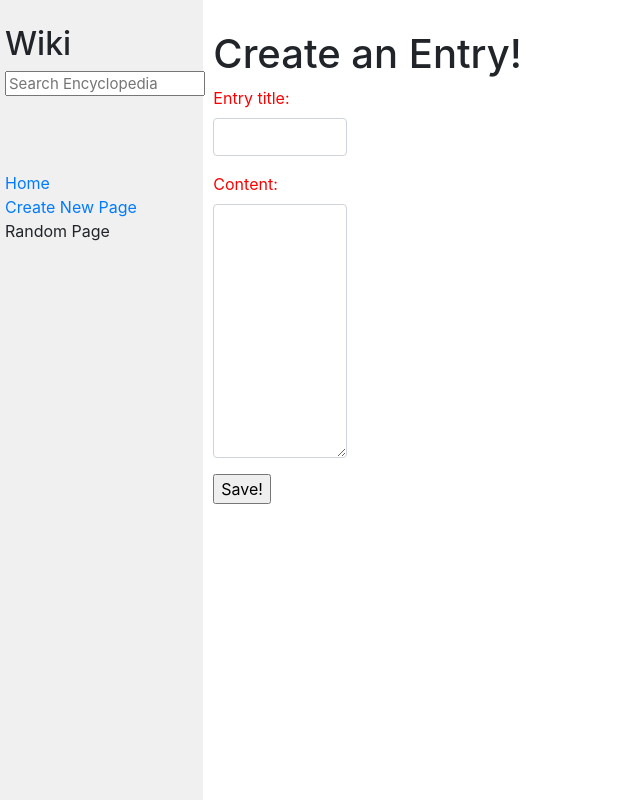
After one commit to Mattmont415/WikipediaClone-Version2-Django-Python, a Django app: page /create in a window 1280 px wide. The commit adds this page. Shown: the whole page, without its empty margins (0-640 px from the left). Run offline with Django 3.2, Linux system fonts and the light colour scheme; some libraries are stand-ins or nearby versions.

Commit message:
Getting the create page to work somewhat!

```diff
--- a/encyclopedia/static/encyclopedia/styles.css
+++ b/encyclopedia/static/encyclopedia/styles.css
@@ -5,6 +5,12 @@ body {
 
 code {
     white-space: pre;
+}
+
+div form {
+  color: red;
+  width: 200px;
+  height: 100px;
 }
 
 h1 {
--- /dev/null
+++ b/encyclopedia/templates/encyclopedia/create.html
@@ -0,0 +1,14 @@
+{% extends "encyclopedia/layout.html" %}
+
+{% block title %}
+    Encyclopedia
+{% endblock %}
+
+{% block body %}
+  <h1>Create an Entry!</h1>
+  <form action="{% url 'create' %}" method="post">
+    {% csrf_token %}
+    {{ form.as_p }}
+    <input type="submit" value="Save!">
+  </form>
+{% endblock %}
--- a/encyclopedia/templates/encyclopedia/layout.html
+++ b/encyclopedia/templates/encyclopedia/layout.html
@@ -12,15 +12,14 @@
         <div class="row">
             <div class="sidebar col-lg-2 col-md-3">
                 <h2>Wiki</h2>
-                <form>
-                  <!-- action="% url 'search' %" method="GET" -->
+                <form action="{% url 'search' %}" method="GET">
                     <input class="search" type="text" name="q" placeholder="Search Encyclopedia">
                 </form>
                 <div>
                     <a href="{% url 'index' %}">Home</a>
                 </div>
                 <div>
-                    Create New Page
+                    <a href="{% url 'create' %}">Create New Page</a>
                 </div>
                 <div>
                     Random Page
--- a/encyclopedia/urls.py
+++ b/encyclopedia/urls.py
@@ -4,6 +4,7 @@ from . import views
 
 urlpatterns = [
     path("", views.index, name="index"),
-    path('wiki/<str:title>', views.entry, name="link")
-    # path('search', views.search, name="search")
+    path('wiki/<str:entry>', views.entry, name="entry"),
+    path('search', views.search, name="search"),
+    path('create', views.create, name="create")
 ]
--- a/encyclopedia/views.py
+++ b/encyclopedia/views.py
@@ -1,11 +1,19 @@
+
+import markdown2
+import secrets
+
 from django.shortcuts import render
-from django.http import HttpResponse, HttpResponseRedirect
-from markdown2 import Markdown
+from django.http import HttpResponseRedirect
+from django import forms
 from django.urls import reverse
-from django import forms
 
 from . import util
+from markdown2 import Markdown
 
+class NewEntryForm(forms.Form):
+    title = forms.CharField(label="Entry title", widget=forms.TextInput(attrs={'class' : 'form-control col-md-8 col-lg-8'}))
+    content = forms.CharField(widget=forms.Textarea(attrs={'class' : 'form-control col-md-8 col-lg-8', 'rows' : 10}))
+    edit = forms.BooleanField(initial=False, widget=forms.HiddenInput(), required=False)
 
 def index(request):
     return render(request, "encyclopedia/index.html", {
@@ -15,17 +23,57 @@ def index(request):
 # def link(request, name):
 #     return render(request, f"entries/{name}.md")
 
-def entry(request, title):
-  theEntry = util.get_entry(title)
+def entry(request, entry):
+  theEntry = util.get_entry(entry)
   markdowner = Markdown()
   if theEntry is None:
     return render(request, "encyclopedia/noentry.html", {
-      "entryTitle": title})
+      "entryTitle": entry})
   else:
     return render(request, "encyclopedia/index.html", {
-      "title": markdowner.convert(theEntry),
-      "entryTitle": title
+      "entry": markdowner.convert(theEntry),
+      "entryTitle": entry
   })
 
-# def search(request):
-#   value = request.GET.get('q','')
+def search(request):
+  value = request.GET.get('q','')
+  if (util.get_entry(value) is not None):
+    return HttpResponseRedirect(reverse("entry", kwargs=({'entry':value })))
+  else:
+    subString = []
+    for entry in util.list_entries():
+      if value.upper() in entry.upper():
+        subString.append(entry)
+
+    return render(request, "encyclopedia/index.html", {
+      "entries": subString,
+      "search": True,
+      "value": value
+    })
+
+
+def create(request):
+    if request.method == "POST":
+        form = NewEntryForm(request.POST)
+        if form.is_valid():
+            title = form.cleaned_data["title"]
+            content = form.cleaned_data["content"]
+            if(util.get_entry(title) is None or form.cleaned_data["edit"] is True):
+                util.save_entry(title,content)
+                return HttpResponseRedirect(reverse("entry", kwargs={'entry': title}))
+            else:
+                return render(request, "encyclopedia/create.html", {
+                "form": form,
+                "existing": True,
+                "entry": title
+                })
+        else:
+            return render(request, "encyclopedia/create.html", {
+            "form": form,
+            "existing": False
+            })
+    else:
+        return render(request,"encyclopedia/create.html", {
+            "form": NewEntryForm(),
+            "existing": False
+        })
```
Also changed, not shown: encyclopedia/templates/encyclopedia/index.html (+6 -5 lines), entries/Again.md (added, +1 -0 lines), entries/Creation.md (added, +1 -0 lines), entries/Inthename.md (added, +1 -0 lines), entries/Keep.md (added, +1 -0 lines), entries/Let's create.md (added, +1 -0 lines), entries/Poursome.md (added, +1 -0 lines).
